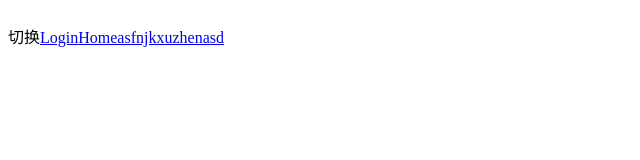
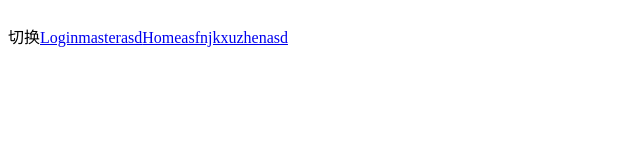
Before and after one commit to promotion-xu/react-app, a React (Create React App) app: page / in a window 1280 px wide. Shown: the top 160 px of the page, without its empty margins (0-640 px from the left). Built offline with nearby package versions, Linux system fonts and the light colour scheme.

Commit message:
master modify

```diff
--- a/src/App.tsx
+++ b/src/App.tsx
@@ -31,7 +31,7 @@ class App extends Component<Props> {
       <div className="App">
         <header className="App-header">
           <p>切换
-            <Link to={'login'}>Login
+            <Link to={'login'}>Loginmasterasd
             </Link>
             <Link to={'home'}>Homeasfnjkxuzhenasd
             </Link>
```
